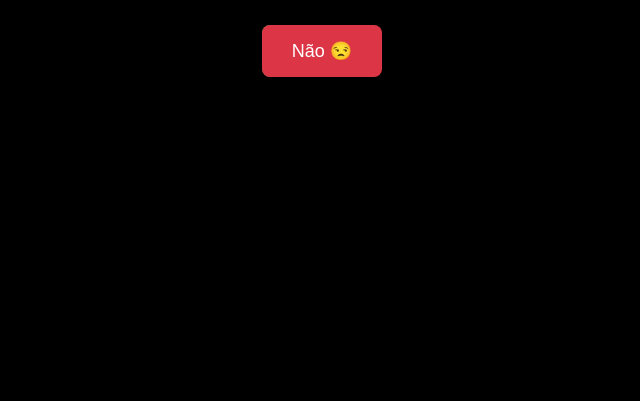
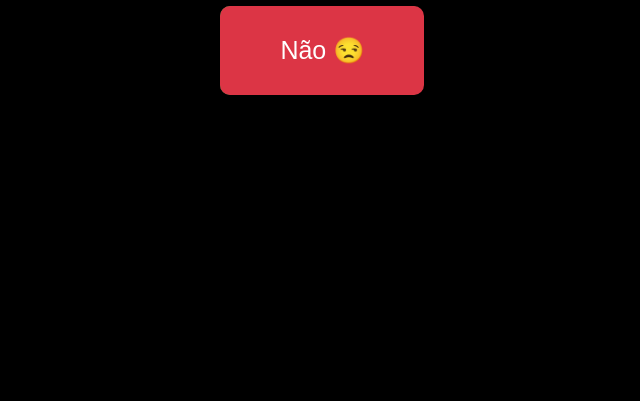
Before and after one commit to Leandr0Cost4/pedido, a plain HTML site: page index.html in a window 1280 px wide. Shown: the part 399-800 px from the top of the page, without its empty margins (319-959 px from the left). Drawn offline with Linux system fonts and the light colour scheme.

Commit message:
index.html

```diff
--- a/index.html
+++ b/index.html
@@ -31,10 +31,10 @@
     }
 
     button {
-      padding: 15px 30px;
-      font-size: 18px;
+      padding: 30px 60px;
+      font-size: 25px;
       border: none;
-      border-radius: 8px;
+      border-radius: 10px;
       cursor: pointer;
       transition: 0.3s;
       box-shadow: 0 4px 10px rgba(0, 0, 0, 0.3); /* Sombra para destacar os botões no fundo preto */
```
